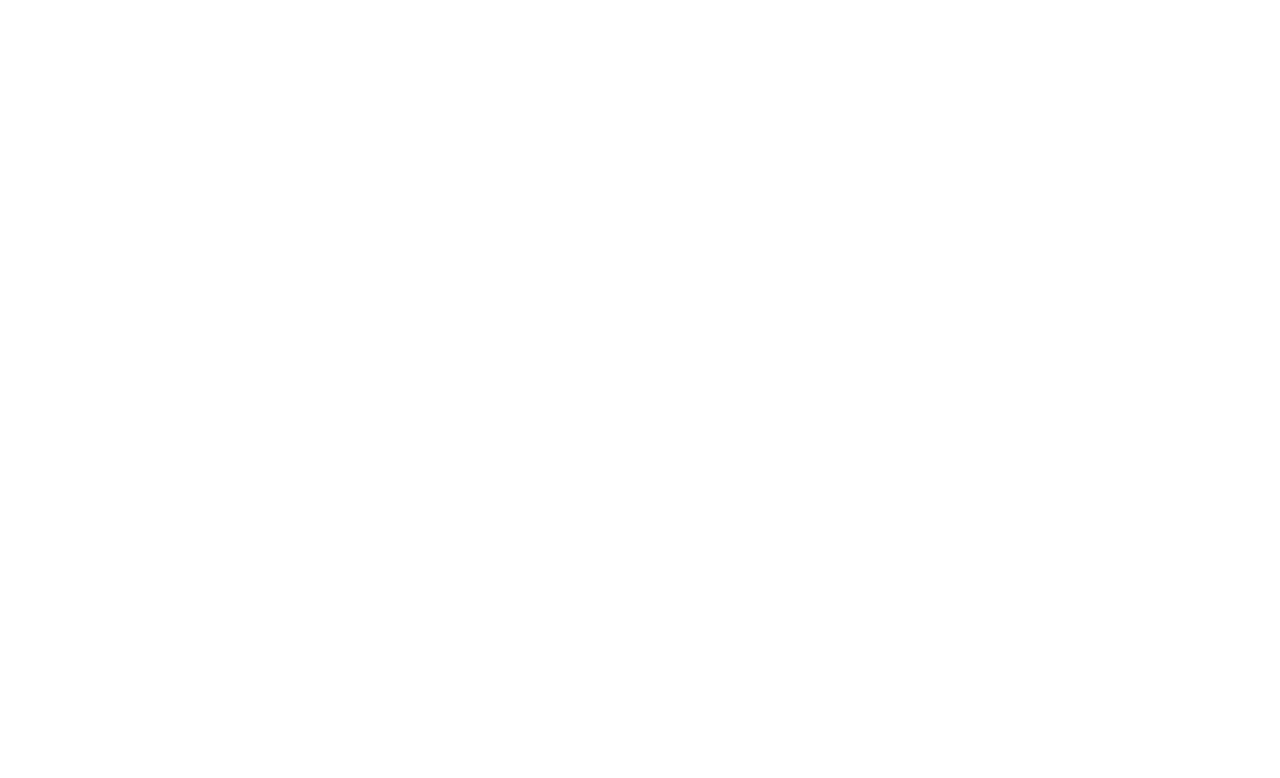
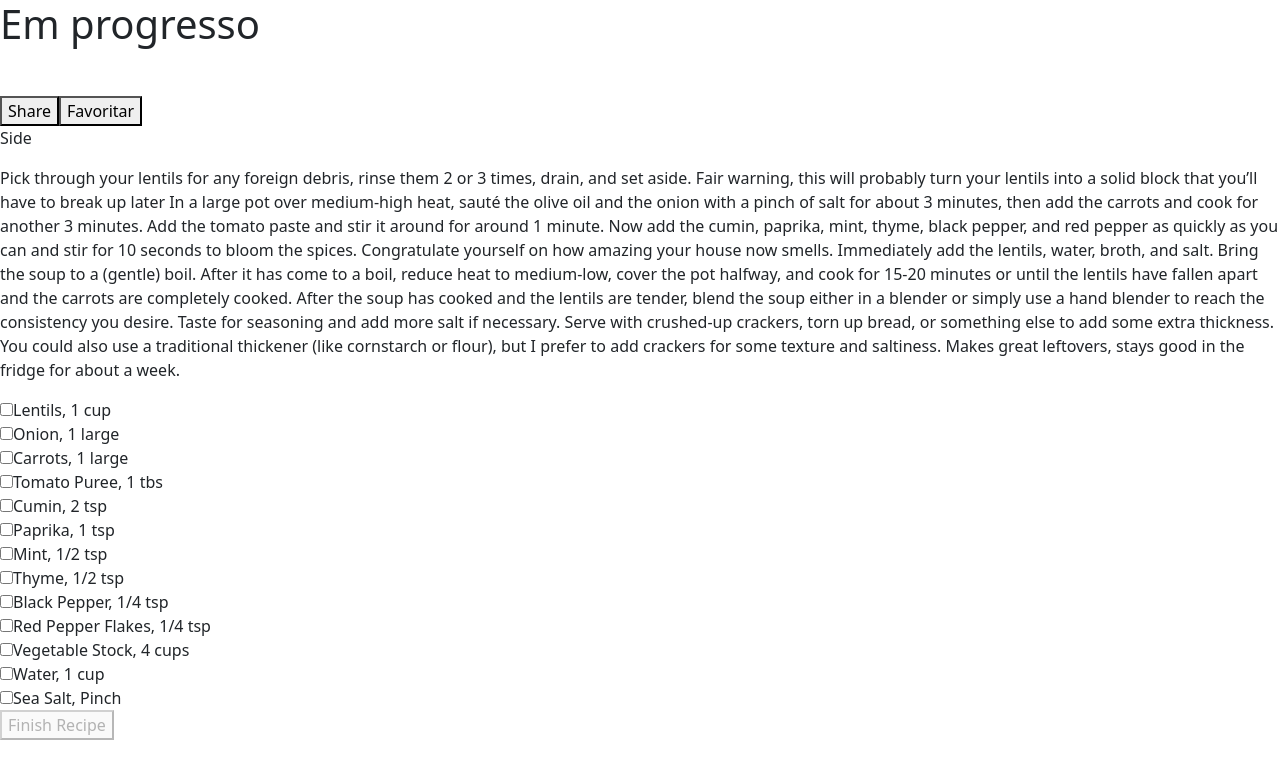
Before and after one commit to brunosbrito/recipes-app, a React (Create React App) app: page /teste in a window 1280 px wide. Shown: the top 778 px of the page. Built offline with nearby package versions, Linux system fonts and the light colour scheme.

Commit message:
[WIP] :construction: estrutura inicial tela In Progress

```diff
--- a/src/App.js
+++ b/src/App.js
@@ -8,6 +8,7 @@
 import FavoriteRecipes from './components/FavoriteRecipes';
 import Profile from './components/Profile';
 import RecipesProvider from './context/RecipesProvider';
+import RecipeInProgress from './components/RecipeInProgress';
 
 function App() {
   return (
@@ -15,8 +16,10 @@
       <Switch>
         <Route path="/meals" component={ Recipes } />
         <Route path="/drinks" component={ Recipes } />
-        <Route path="/meals/:id" />
-        <Route path="/drinks/:id" />
+        <Route exact path="/meals/:id" />
+        <Route exact path="/drinks/:id" />
+        <Route exact path="/teste" component={ RecipeInProgress } />
+        {/* <Route exact path="/drinks/:id/in-progress" component={ RecipeInProgress } /> */}
         <Route path="/done-recipes" component={ DoneRecipes } />
         <Route path="/favorite-recipes" component={ FavoriteRecipes } />
         <Route path="/profile" component={ Profile } />
--- /dev/null
+++ b/src/CSS/RecipeInProgress.css
@@ -0,0 +1,7 @@
+.done {
+  text-decoration: line-through solid black;
+}
+
+.undone {
+  text-decoration: none;
+}
--- /dev/null
+++ b/src/components/RecipeInProgress.js
@@ -0,0 +1,165 @@
+import React, { useEffect, useState } from 'react';
+import { useHistory } from 'react-router-dom';
+import '../CSS/RecipeInProgress.css';
+
+function RecipeInProgress() {
+  const history = useHistory();
+  const slug = history.location.pathname;
+
+  const [disabled, setDisabled] = useState(true);
+  const [counter, setCounter] = useState(0);
+
+  const recipe = [
+    {
+      idMeal: '52977',
+      strMeal: 'Corba',
+      strDrinkAlternate: null,
+      strCategory: 'Side',
+      strArea: 'Turkish',
+      strInstructions: 'Pick through your lentils for any foreign debris, rinse them 2 or 3 times, drain, and set aside.  Fair warning, this will probably turn your lentils into a solid block that you’ll have to break up later\r\nIn a large pot over medium-high heat, sauté the olive oil and the onion with a pinch of salt for about 3 minutes, then add the carrots and cook for another 3 minutes.\r\nAdd the tomato paste and stir it around for around 1 minute. Now add the cumin, paprika, mint, thyme, black pepper, and red pepper as quickly as you can and stir for 10 seconds to bloom the spices. Congratulate yourself on how amazing your house now smells.\r\nImmediately add the lentils, water, broth, and salt. Bring the soup to a (gentle) boil.\r\nAfter it has come to a boil, reduce heat to medium-low, cover the pot halfway, and cook for 15-20 minutes or until the lentils have fallen apart and the carrots are completely cooked.\r\nAfter the soup has cooked and the lentils are tender, blend the soup either in a blender or simply use a hand blender to reach the consistency you desire. Taste for seasoning and add more salt if necessary.\r\nServe with crushed-up crackers, torn up bread, or something else to add some extra thickness.  You could also use a traditional thickener (like cornstarch or flour), but I prefer to add crackers for some texture and saltiness.  Makes great leftovers, stays good in the fridge for about a week.',
+      strMealThumb: 'https://www.themealdb.com/images/media/meals/58oia61564916529.jpg',
+      strTags: 'Soup',
+      strYoutube: 'https://www.youtube.com/watch?v=VVnZd8A84z4',
+      strIngredient1: 'Lentils',
+      strIngredient2: 'Onion',
+      strIngredient3: 'Carrots',
+      strIngredient4: 'Tomato Puree',
+      strIngredient5: 'Cumin',
+      strIngredient6: 'Paprika',
+      strIngredient7: 'Mint',
+      strIngredient8: 'Thyme',
+      strIngredient9: 'Black Pepper',
+      strIngredient10: 'Red Pepper Flakes',
+      strIngredient11: 'Vegetable Stock',
+      strIngredient12: 'Water',
+      strIngredient13: 'Sea Salt',
+      strIngredient14: '',
+      strIngredient15: '',
+      strIngredient16: '',
+      strIngredient17: '',
+      strIngredient18: '',
+      strIngredient19: '',
+      strIngredient20: '',
+      strMeasure1: '1 cup ',
+      strMeasure2: '1 large',
+      strMeasure3: '1 large',
+      strMeasure4: '1 tbs',
+      strMeasure5: '2 tsp',
+      strMeasure6: '1 tsp ',
+      strMeasure7: '1/2 tsp',
+      strMeasure8: '1/2 tsp',
+      strMeasure9: '1/4 tsp',
+      strMeasure10: '1/4 tsp',
+      strMeasure11: '4 cups ',
+      strMeasure12: '1 cup ',
+      strMeasure13: 'Pinch',
+      strMeasure14: ' ',
+      strMeasure15: ' ',
+      strMeasure16: ' ',
+      strMeasure17: ' ',
+      strMeasure18: ' ',
+      strMeasure19: ' ',
+      strMeasure20: ' ',
+      strSource: 'https://findingtimeforcooking.com/main-dishes/red-lentil-soup-corba/',
+      strImageSource: null,
+      strCreativeCommonsConfirmed: null,
+      dateModified: null,
+    },
+  ];
+
+  const ingredients = recipe.map((el) => Object.entries(el)
+    .filter((entry) => entry[0]
+      .includes('strIngredient') && entry[1] !== '' && entry[1] !== null))
+    .map((arr) => arr.map((el) => el[1]))
+    .flat();
+
+  const measures = recipe.map((el) => Object.entries(el)
+    .filter((entry) => entry[0]
+      .includes('strMeasure') && entry[1] !== ' ' && entry[1] !== null))
+    .map((arr) => arr.map((el) => el[1]))
+    .flat();
+
+  const objInstructions = {};
+  ingredients.forEach((element, index) => {
+    objInstructions[element] = measures[index];
+  });
+
+  const arrayInstructions = Object.entries(objInstructions);
+
+  function handleChange({ target }) {
+    if (target.checked) {
+      target.parentNode.className = 'done';
+      setCounter(counter + 1);
+    } else {
+      target.parentNode.className = 'undone';
+      setCounter(counter - 1);
+    }
+  }
+
+  useEffect(() => {
+    if (counter === arrayInstructions.length) {
+      setDisabled(false);
+    } else {
+      setDisabled(true);
+    }
+  }, [counter, arrayInstructions]);
+
+  return (
+    <>
+      <h1>Em progresso</h1>
+      {
+        recipe.map((el, index) => (
+          <div key={ index }>
+            <img
+              data-testid="recipe-photo"
+              src={ slug.includes('meals') ? el.strMealThumb : el.strDrinkThumb }
+              alt={ slug.includes('meals') ? el.strMeal : el.strDrink }
+            />
+            <p data-testid="recipe-title">
+              { slug.includes('meals') ? el.strMeal : el.strDrink }
+            </p>
+            <button data-testid="share-btn" type="button">Share</button>
+            <button data-testid="favorite-btn" type="button">Favoritar</button>
+            <p data-testid="recipe-category">
+              { el.strCategory}
+            </p>
+            <p data-testid="instructions">
+              { el.strInstructions }
+            </p>
+          </div>
+        ))
+      }
+      {
+        arrayInstructions.map((ingredient, index) => (
+          <div key={ index }>
+            <label
+              data-testid={ `${index}-ingredient-step` }
+              htmlFor={ ingredient[0] }
+            >
+              <input
+                type="checkbox"
+                name={ ingredient[0] }
+                id={ ingredient[0] }
+                onChange={ handleChange }
+                // autoComplete="off"
+              />
+              {ingredient.join(', ')}
+            </label>
+            <br />
+          </div>
+        ))
+      }
+      <button
+        data-testid="finish-recipe-btn"
+        type="button"
+        disabled={ disabled }
+        onClick={ () => history.push('/done-recipes') }
+      >
+        Finish Recipe
+      </button>
+    </>
+
+  );
+}
+
+export default RecipeInProgress;
--- a/src/components/Recipes.js
+++ b/src/components/Recipes.js
@@ -38,6 +38,7 @@
 
   return (
     <>
+      <button type="button" onClick={ () => history.push('/teste') }>teste</button>
       <Header />
       {!categories.length > 0
         ? <h2>Carregando...</h2>
```
